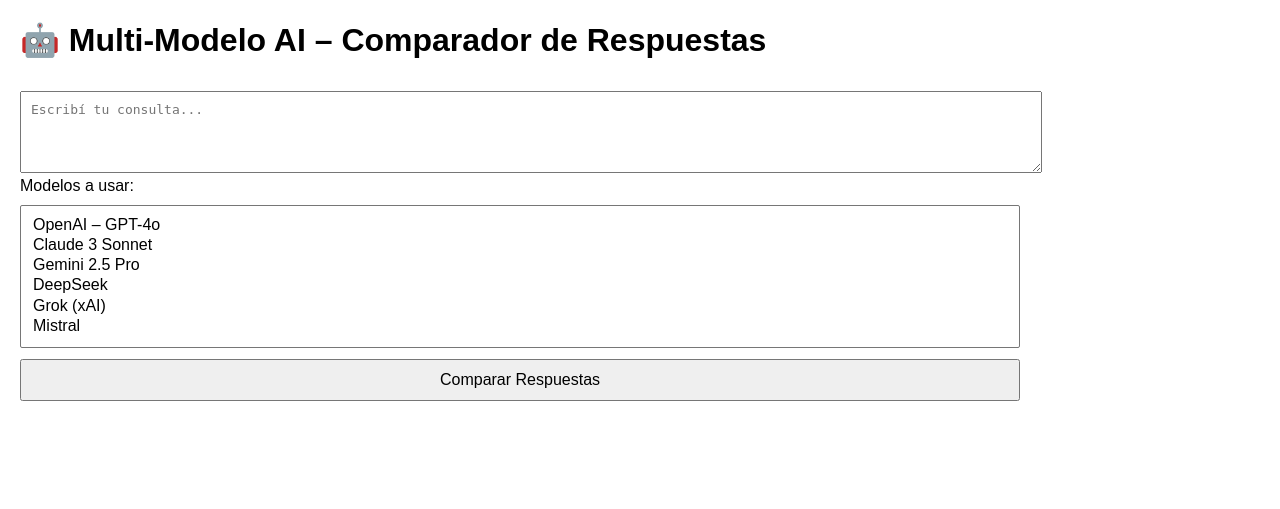
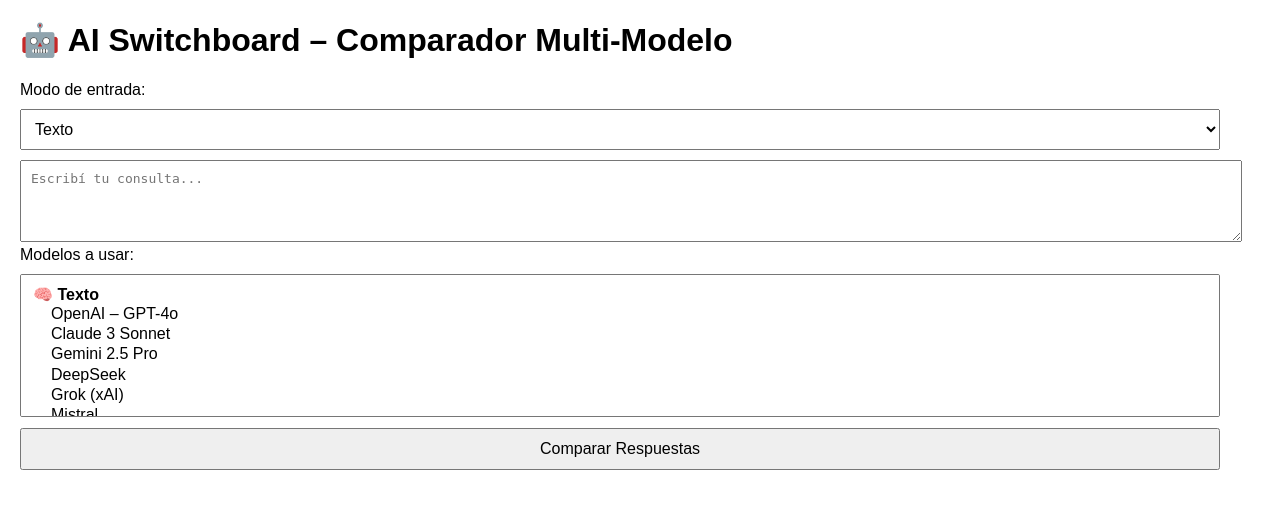
Before and after one commit to electrobiotica/multi_model, a Flask app: page / in a window 1280 px wide. Shown: the top 509 px of the page. Run offline with Flask 3, Linux system fonts and the light colour scheme.

Commit message:
Add files via upload

```diff
--- a/render.yaml
+++ b/render.yaml
@@ -1,6 +1,6 @@
 services:
   - type: web
-    name: multi-model-comparator
+    name: multi-model-switchboard
     env: python
     buildCommand: "pip install -r requirements.txt"
     startCommand: "python app.py"
--- a/templates/index.html
+++ b/templates/index.html
@@ -2,29 +2,49 @@
 <html lang="es">
 <head>
     <meta charset="UTF-8">
-    <title>Multi-Modelo AI – Comparador Inteligente</title>
+    <title>AI Switchboard – Comparador Multi-Modelo</title>
     <script src="https://js.puter.com/v2/"></script>
     <script src="https://cdn.jsdelivr.net/npm/marked/marked.min.js"></script>
     <style>
-        body { font-family: sans-serif; margin: 20px; max-width: 1000px; }
-        textarea, select, button { padding: 10px; margin-top: 10px; width: 100%; font-size: 1em; }
-        .respuesta { margin-top: 20px; padding: 15px; background: #f4f4f4; border-radius: 8px; white-space: pre-wrap; }
+        body { font-family: sans-serif; margin: 20px; max-width: 1200px; }
+        textarea, select, button, input[type="file"] { padding: 10px; margin-top: 10px; width: 100%; font-size: 1em; }
+        .respuesta { margin-top: 20px; padding: 15px; background: #f4f4f4; border-radius: 12px; white-space: pre-wrap; }
         .respuesta h3 { margin-top: 0; }
         .grid { display: grid; grid-template-columns: repeat(auto-fit, minmax(300px, 1fr)); gap: 20px; margin-top: 20px; }
+        .card { border: 1px solid #ccc; border-radius: 12px; padding: 20px; box-shadow: 2px 2px 12px rgba(0,0,0,0.1); }
     </style>
 </head>
 <body>
-    <h1>🤖 Multi-Modelo AI – Comparador de Respuestas</h1>
+    <h1>🤖 AI Switchboard – Comparador Multi-Modelo</h1>
+
+    <label for="modo">Modo de entrada:</label>
+    <select id="modo">
+        <option value="texto">Texto</option>
+        <option value="imagen">Imagen (GPT Vision)</option>
+        <option value="ocr">OCR (Extraer texto)</option>
+    </select>
+
+    <div id="input-texto">
         <textarea id="pregunta" rows="4" placeholder="Escribí tu consulta..."></textarea>
+    </div>
+
+    <div id="input-imagen" style="display:none;">
+        <input type="file" id="archivo" accept="image/*">
+    </div>
 
     <label for="modelos">Modelos a usar:</label>
     <select id="modelos" multiple size="6">
+        <optgroup label="🧠 Texto">
             <option value="gpt-4o">OpenAI – GPT-4o</option>
             <option value="openrouter:anthropic/claude-3-sonnet">Claude 3 Sonnet</option>
             <option value="openrouter:google/gemini-2.5-pro">Gemini 2.5 Pro</option>
             <option value="openrouter:deepseek/deepseek-chat">DeepSeek</option>
             <option value="openrouter:xai/grok-1">Grok (xAI)</option>
             <option value="openrouter:mistralai/mistral-7b-instruct">Mistral</option>
+        </optgroup>
+        <optgroup label="🖼️ Imagen / OCR">
+            <option value="img2txt">OCR – Extraer texto</option>
+        </optgroup>
     </select>
 
     <button onclick="consultarModelos()">Comparar Respuestas</button>
@@ -32,6 +52,12 @@
     <div class="grid" id="resultados"></div>
 
     <script>
+        document.getElementById("modo").addEventListener("change", () => {
+            const modo = document.getElementById("modo").value;
+            document.getElementById("input-texto").style.display = (modo === "texto") ? "block" : "none";
+            document.getElementById("input-imagen").style.display = (modo !== "texto") ? "block" : "none";
+        });
+
         function limpiarRespuesta(respuesta) {
             if (typeof respuesta === "string") return respuesta;
             if (respuesta?.text && typeof respuesta.text === "string") return respuesta.text;
@@ -44,24 +70,35 @@
         }
 
         async function consultarModelos() {
+            const modo = document.getElementById("modo").value;
             const pregunta = document.getElementById("pregunta").value.trim();
+            const archivo = document.getElementById("archivo").files[0];
             const modelos = Array.from(document.getElementById("modelos").selectedOptions).map(opt => opt.value);
             const contenedor = document.getElementById("resultados");
             contenedor.innerHTML = "";
 
-            if (!pregunta || modelos.length === 0) {
-                alert("Escribí una consulta y seleccioná al menos un modelo.");
+            if ((modo === "texto" && !pregunta) || (modo !== "texto" && !archivo) || modelos.length === 0) {
+                alert("Completá la entrada según el modo y seleccioná modelos.");
                 return;
             }
 
             for (const modelo of modelos) {
                 const div = document.createElement("div");
-                div.className = "respuesta";
+                div.className = "card";
                 div.innerHTML = `<h3>${modelo}</h3><em>Consultando...</em>`;
                 contenedor.appendChild(div);
 
                 try {
-                    const res = await puter.ai.chat(pregunta, { model: modelo });
+                    let res;
+
+                    if (modelo === "img2txt") {
+                        res = await puter.ai.img2txt(archivo);
+                    } else if (modo === "imagen") {
+                        res = await puter.ai.chat("Describe esta imagen", { model: modelo, image: archivo });
+                    } else {
+                        res = await puter.ai.chat(pregunta, { model: modelo });
+                    }
+
                     const text = limpiarRespuesta(res);
                     div.innerHTML = `<h3>${modelo}</h3>` + marked.parse(text);
                 } catch (err) {
```
Lines whose indentation alone changed are shown as unchanged.
